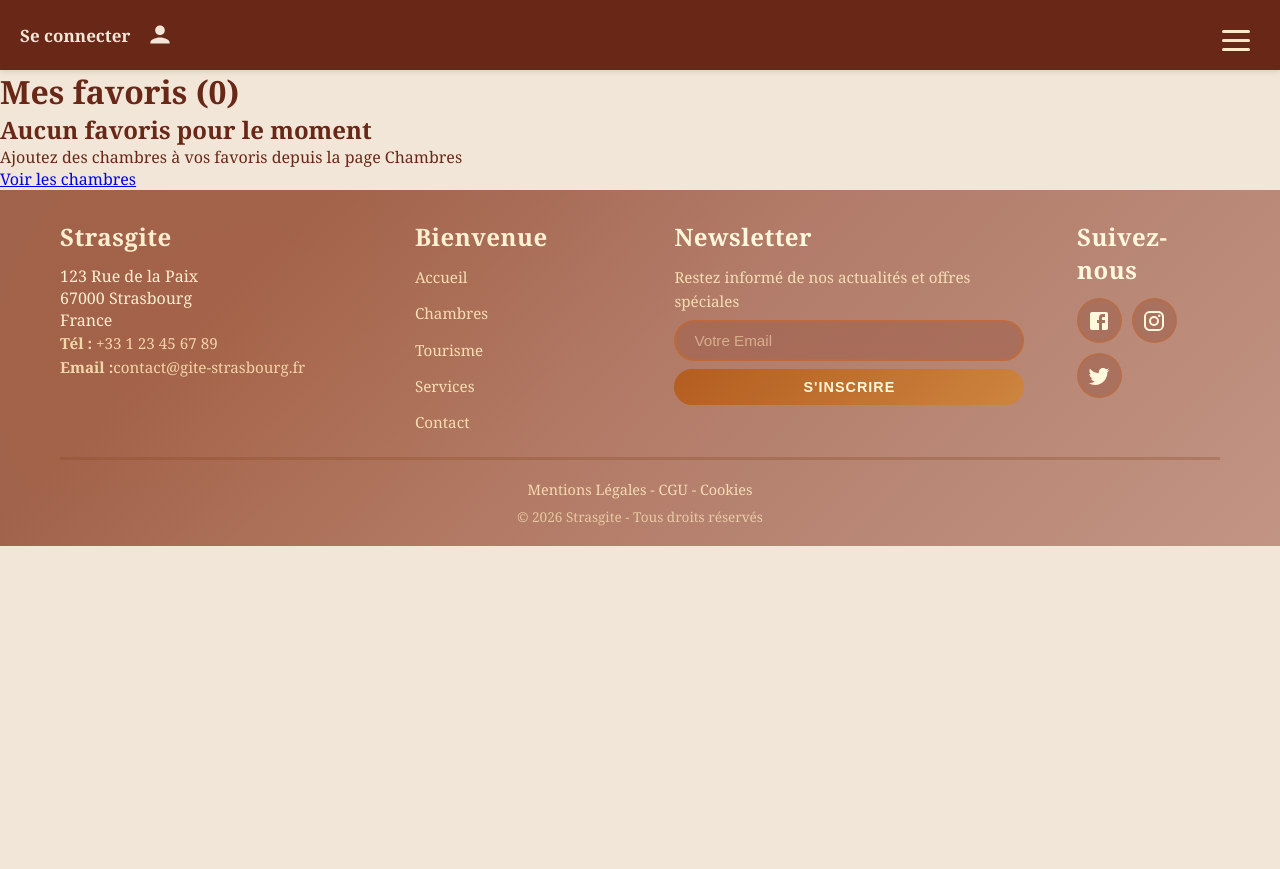
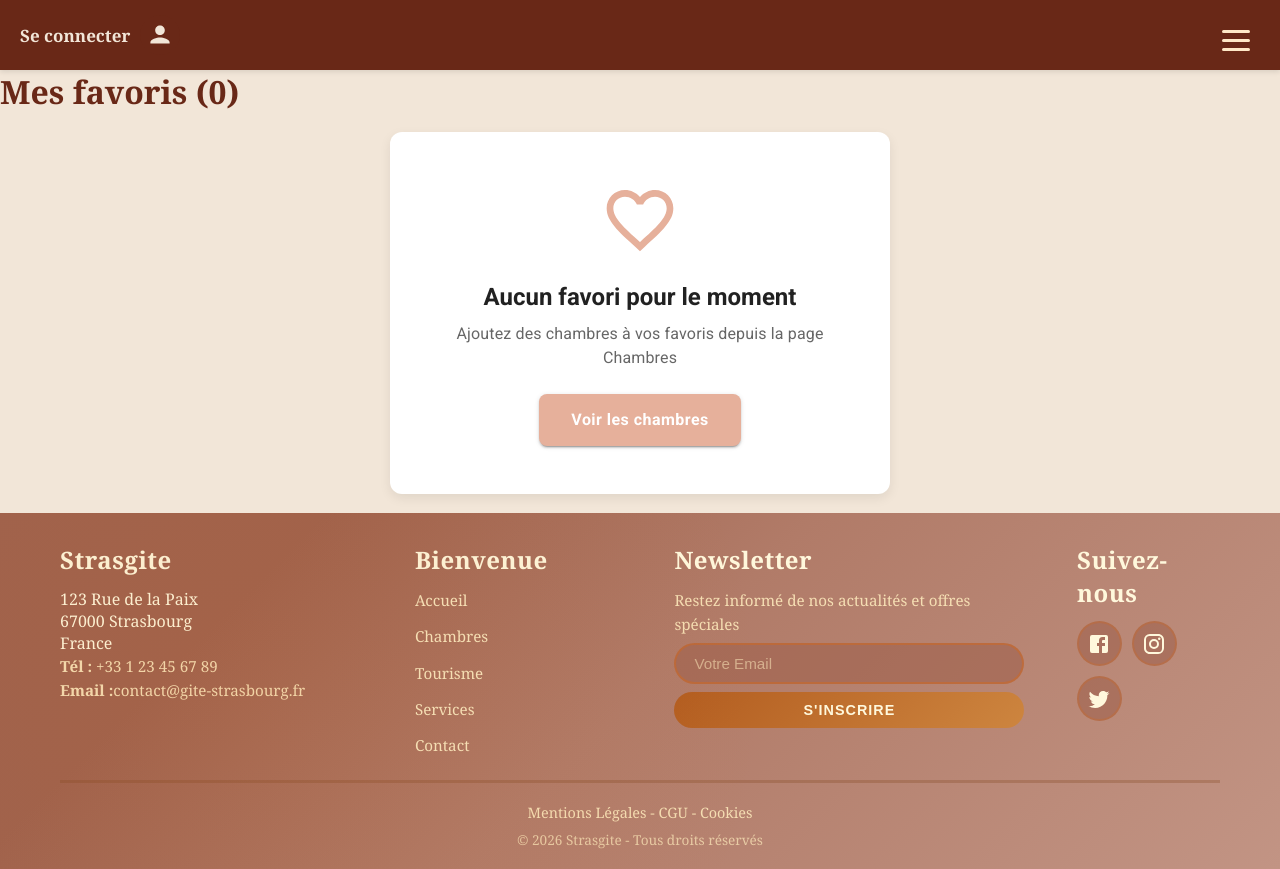
Before and after one commit to WildCodeSchool-2025-11/dev-web-orange-strasgite, a React (Vite) app: page /mes-favoris in a window 1280 px wide. Before the commit the page ends 800 px from the top, so only its background shows below. Built offline with nearby package versions, Linux system fonts and the light colour scheme.

Commit message:
ajout de MUI similaire aux réservations pour la page favoris vide

```diff
--- a/src/pages/MesFavorisPage.tsx
+++ b/src/pages/MesFavorisPage.tsx
@@ -1,3 +1,6 @@
+import { FavoriteBorder } from "@mui/icons-material";
+import { Box, Button, Card, Typography } from "@mui/material";
+import { Link } from "react-router-dom";
 import Footer from "../components/Footer";
 import HeaderClient from "../components/Header-client";
 import { useFavorites } from "../context/FavoritesContext";
@@ -12,11 +15,52 @@ export default function MesFavorisPage() {
 				<h1>Mes favoris ({favorites.length})</h1>
 
 				{favorites.length === 0 ? (
-					<div className="empty-favorites">
-						<h2> Aucun favoris pour le moment</h2>
-						<p>Ajoutez des chambres à vos favoris depuis la page Chambres</p>
-						<a href="/rooms">Voir les chambres</a>
-					</div>
+					<Box
+						sx={{
+							display: "flex",
+							justifyContent: "center",
+							alignItems: "center",
+							minHeight: "50vh",
+						}}
+					>
+						<Card
+							sx={{
+								p: 6,
+								textAlign: "center",
+								backgroundColor: "white",
+								borderRadius: 3,
+								maxWidth: 500,
+								boxShadow: "0 4px 12px rgba(0,0,0,0.08)",
+							}}
+						>
+							<FavoriteBorder sx={{ fontSize: 80, color: "#e6b09b", mb: 2 }} />
+							<Typography variant="h5" gutterBottom fontWeight="bold">
+								Aucun favori pour le moment
+							</Typography>
+							<Typography color="text.secondary" sx={{ mb: 3 }}>
+								Ajoutez des chambres à vos favoris depuis la page Chambres
+							</Typography>
+							<Link to="/rooms" style={{ textDecoration: "none" }}>
+								<Button
+									variant="contained"
+									sx={{
+										py: 1.5,
+										px: 4,
+										borderRadius: 2,
+										textTransform: "none",
+										fontSize: "1rem",
+										fontWeight: "bold",
+										backgroundColor: "#e6b09b",
+										"&:hover": {
+											backgroundColor: "#d19a85",
+										},
+									}}
+								>
+									Voir les chambres
+								</Button>
+							</Link>
+						</Card>
+					</Box>
 				) : (
 					<div className="favorites-grid">
 						{favorites.map((room) => (
```
